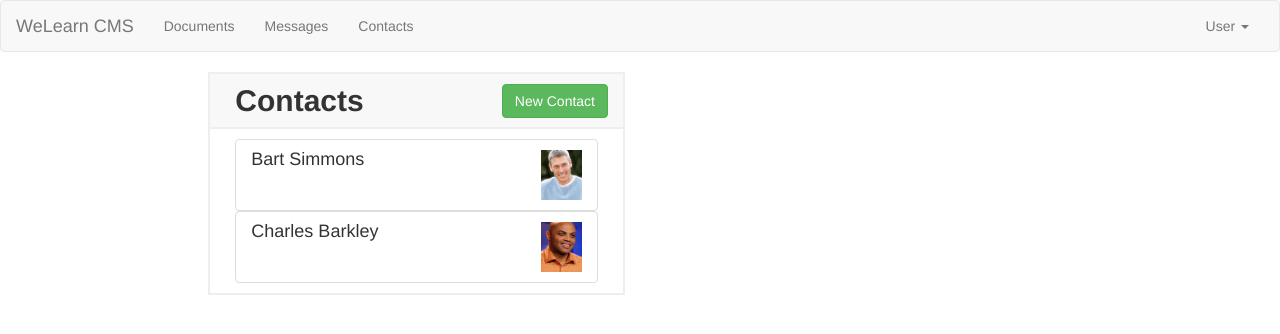
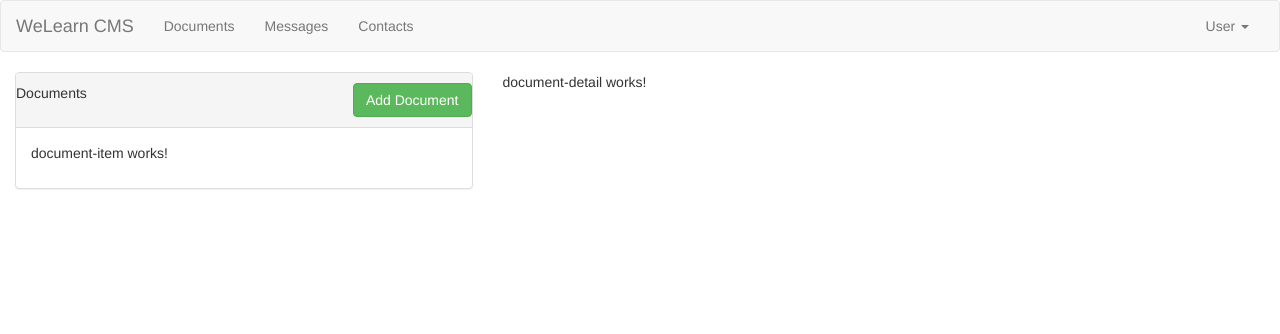
Before and after one commit to Ienatsch/CMS, an Angular app: page / in a window 1280 px wide. Shown: the top 334 px of the page. Built offline with nearby package versions, Linux system fonts and the light colour scheme.

Commit message:
added tab navigation

```diff
--- a/src/app/app.component.html
+++ b/src/app/app.component.html
@@ -1,2 +1,6 @@
-<cms-header></cms-header>
-<cms-contacts></cms-contacts>
+<cms-header (selectedFeatureEvent)="switchView($event)"></cms-header>
+<div class="container pull-left">
+    <cms-documents *ngIf="selectedFeature == 'documents'"></cms-documents>
+    <cms-message-list *ngIf="selectedFeature == 'messages'"></cms-message-list>
+    <cms-contacts *ngIf="selectedFeature == 'contacts'"></cms-contacts>
+</div>
--- a/src/app/app.component.ts
+++ b/src/app/app.component.ts
@@ -7,4 +7,9 @@ import { Component } from '@angular/core';
 })
 export class AppComponent {
   title = 'cms';
+  selectedFeature = "documents";
+
+  switchView(selectedFeature: string) {
+    this.selectedFeature = selectedFeature;
+  }
 }
--- a/src/app/header.component.html
+++ b/src/app/header.component.html
@@ -6,9 +6,9 @@
 
       <div class="collapse navbar-collapse">
         <ul class="nav navbar-nav">
-          <li><a href="#">Documents</a></li>
-          <li><a href="#">Messages</a></li>
-          <li><a href="#">Contacts</a></li>
+          <li><a href="#" (click)="onSelected('documents')">Documents</a></li>
+          <li><a href="#" (click)="onSelected('messages')">Messages</a></li>
+          <li><a href="#" (click)="onSelected('contacts')">Contacts</a></li>
         </ul>
         <ul class="nav navbar-nav navbar-right">
           <li class="dropdown">
--- a/src/app/header.component.ts
+++ b/src/app/header.component.ts
@@ -1,4 +1,4 @@
-import { Component, OnInit } from '@angular/core';
+import { Component, OnInit, EventEmitter, Output, Input } from '@angular/core';
 
 @Component({
   selector: 'cms-header',
@@ -6,10 +6,14 @@ import { Component, OnInit } from '@angular/core';
   styleUrls: ['./header.component.css']
 })
 export class HeaderComponent implements OnInit {
+  constructor() { }
 
-  constructor() { }
+  @Output() selectedFeatureEvent = new EventEmitter<string>();
 
   ngOnInit(): void {
   }
 
+  onSelected(selectedEvent: string) {
+    this.selectedFeatureEvent.emit(selectedEvent);
+  }
 }
```
